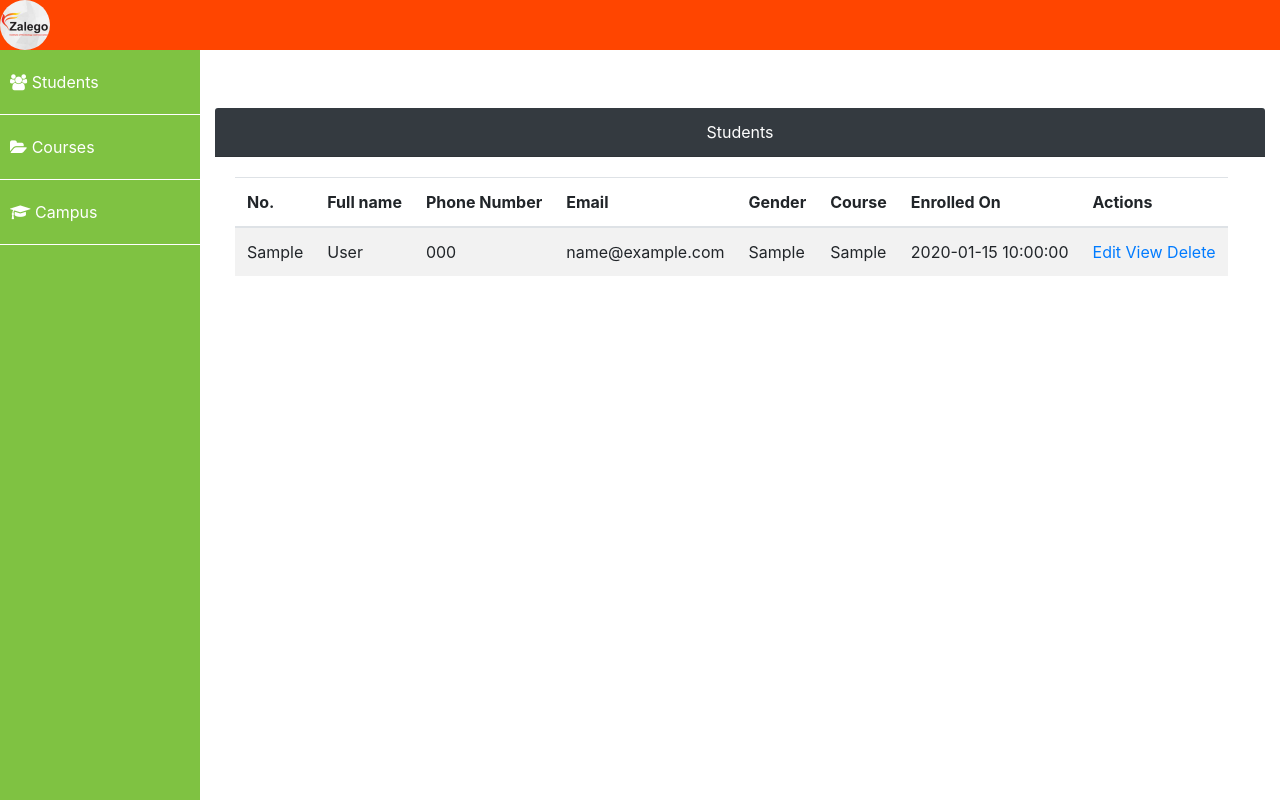
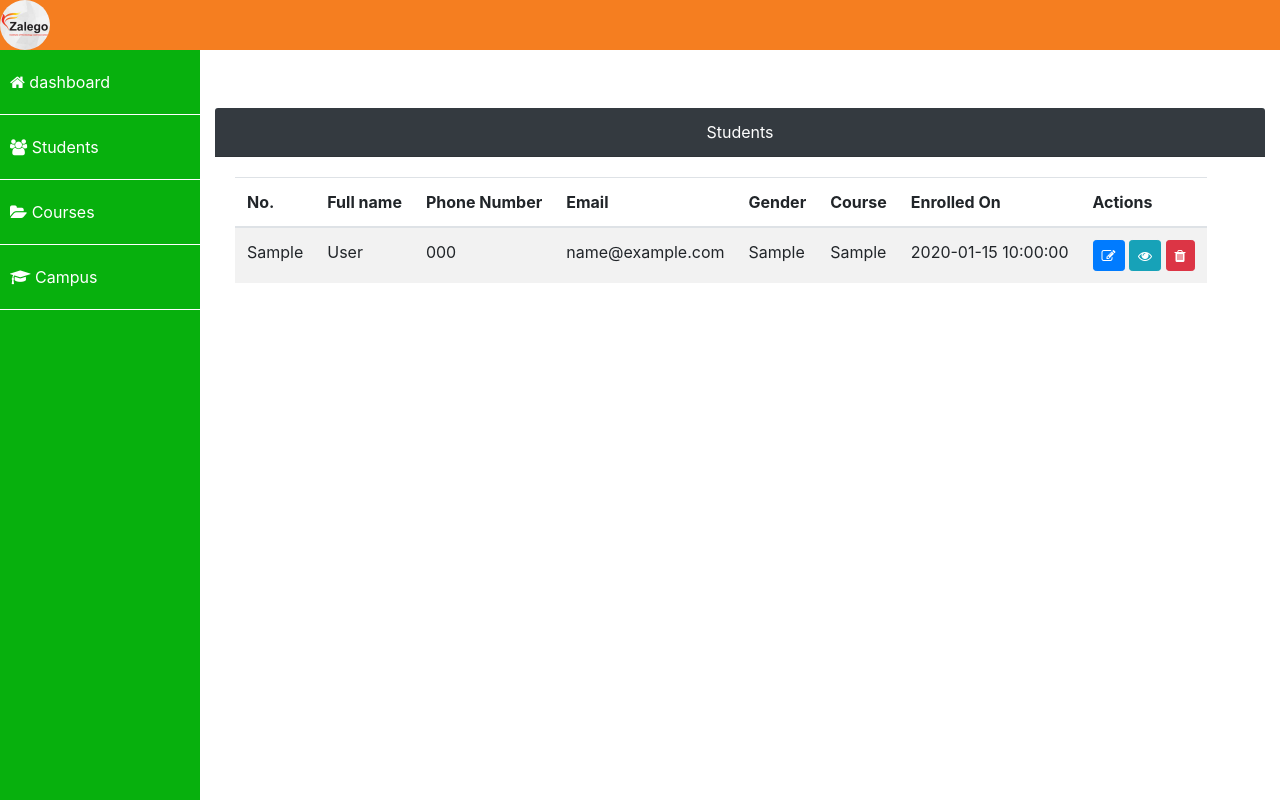
Before and after one commit to mocohdee/admindashboard, a PHP site: page /students.php in a window 1280 px wide. Run offline with PHP 8.4, Linux system fonts and the light colour scheme; tables that the repository leaves empty or names only in its code hold one stand-in row (values such as "Sample post").

Commit message:
added edit students

```diff
--- a/webStartingTemplate/includes/sidebar.php
+++ b/webStartingTemplate/includes/sidebar.php
@@ -1,7 +1,12 @@
 <nav>
 			<ul>
+			<li>
+					<a href="index.php">
+						<span class="fa fa-home"></span>
+						<span>dashboard</span>
+					</a>
 				<li>
-					<a href="students.html">
+					<a href="students.php">
 						<span class="fa fa-group"></span>
 						<span>Students</span>
 					</a>
--- a/webStartingTemplate/students.php
+++ b/webStartingTemplate/students.php
@@ -52,9 +52,9 @@ $sqlQuery = mysqli_query($conn, "SELECT *FROM enrollment");
 										<td><?php echo $fetchrecords['course'] ?></td>
 										<td><?php echo $fetchrecords['created_at'] ?></td>
 										<td>
-											<a href="">Edit</a>
-											<a href="">View</a>
-											<a href="">Delete</a>
+											<a href="edit-enrollment.php?no=<?php echo $fetchrecords['no']?>" class="btn btn-primary btn-sm"><i class="fa fa-edit"></i></a>
+											<a href="" class="btn btn-info btn-sm "><i class="fa fa-eye"></i></a>
+											<a href="" class="btn btn-danger btn-sm "><i class="fa fa-trash"></i></a>
 										</td>
 									</tr>
 
--- a/webStartingTemplate/style.css
+++ b/webStartingTemplate/style.css
@@ -9,14 +9,14 @@ body{
     position: absolute;
     height: 50px;
     width: 100%;
-    background-color: #ff4500;
+    background-color: #F57E20;
     z-index: 5;
 
 }
 .sidebar{
     position: absolute;
     width: 100%;
-    background-color: #7fc242;
+    background-color: #07B00D;
     height: 100vh;
     z-index: 4;
     padding-top: 50px;
```
Also changed, not shown: webStartingTemplate/edit-enrollment.php (added, +42 -0 lines).
